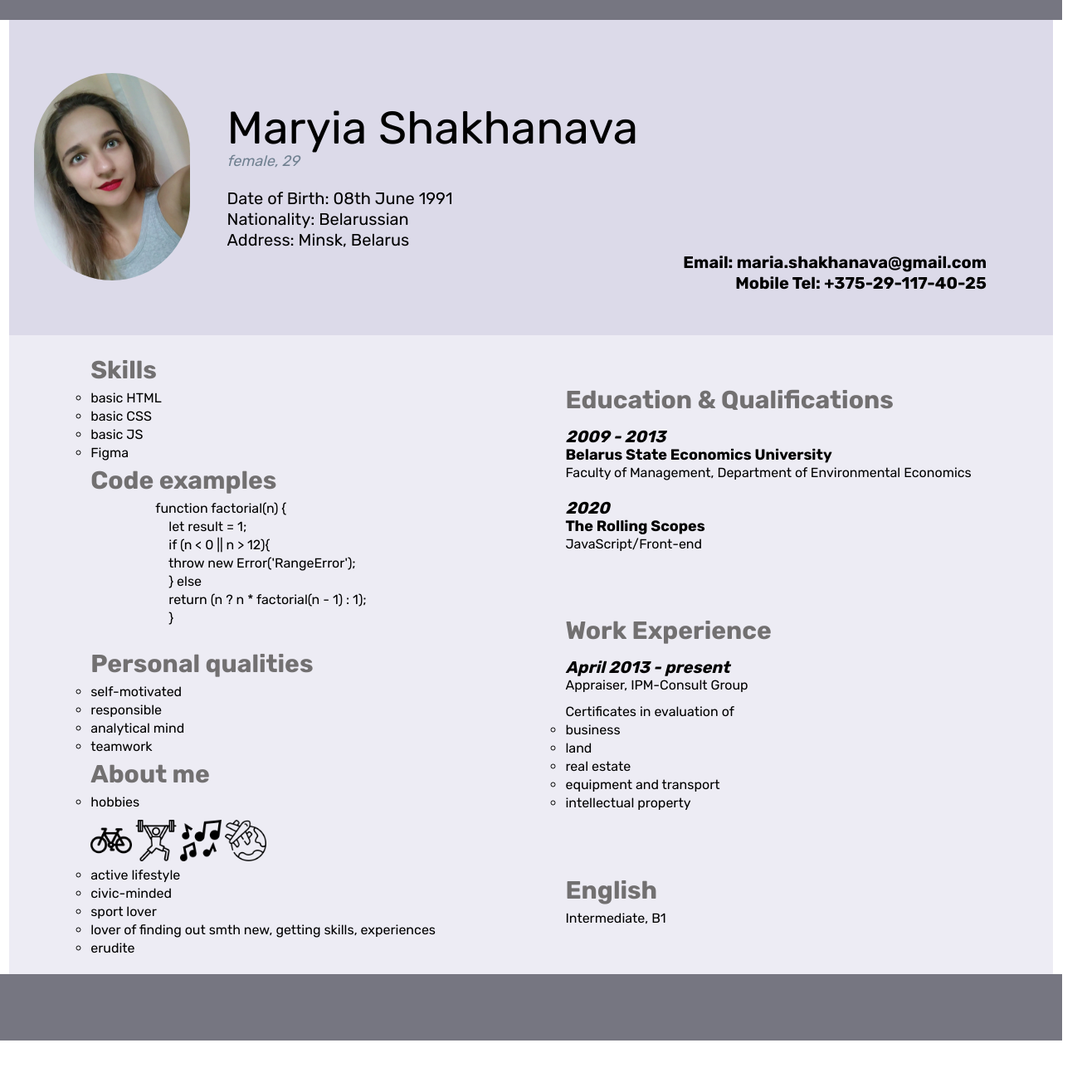
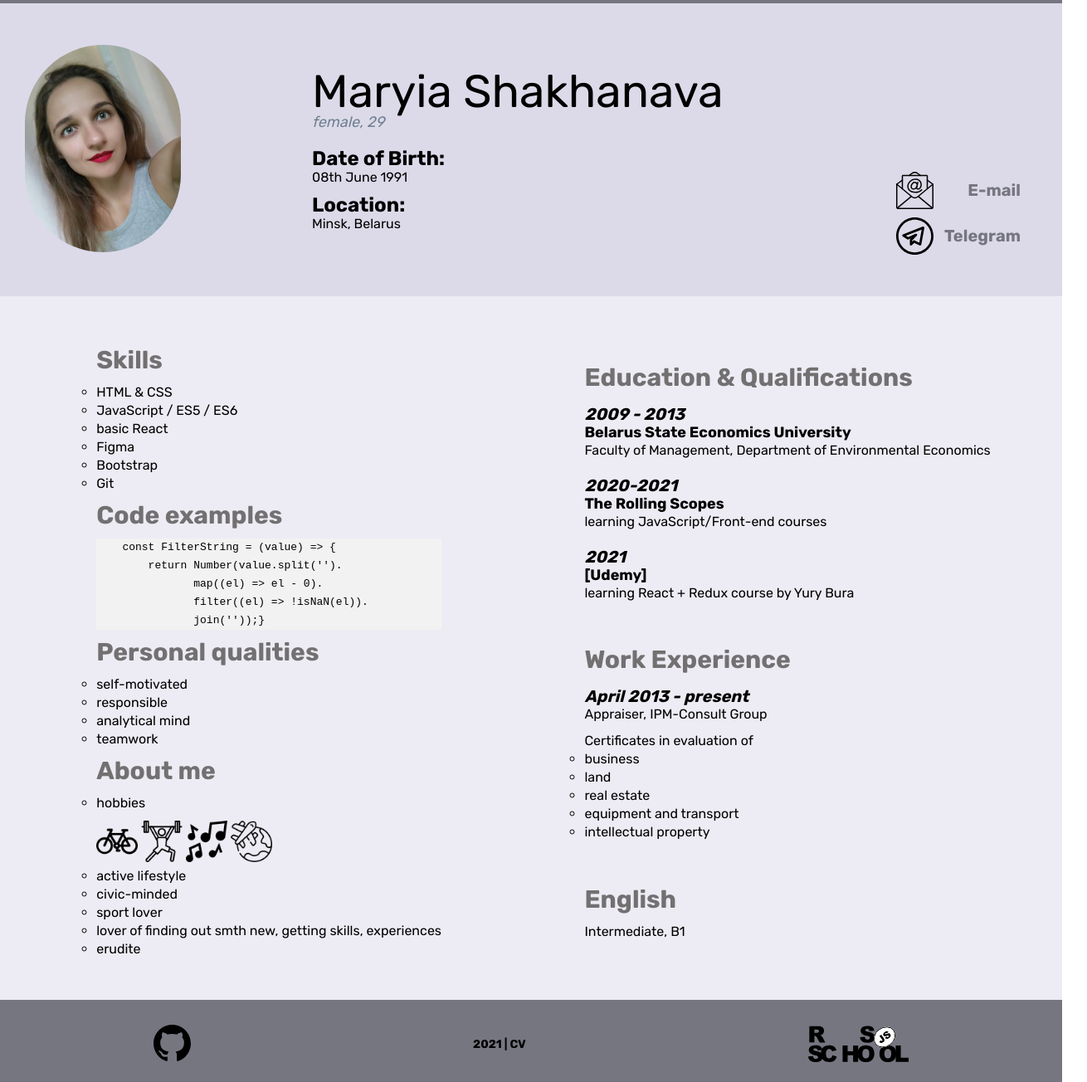
Before and after one commit to mari-shakhanava/rsschool-cv, a plain HTML site: page index.html in a window 1280 px wide. Shown: the part 56-1360 px from the top of the page at 83% size, 1310 px wide, since content can reach past the window. Before the commit the page ends 1310 px from the top, so only its background shows below. Drawn offline with Linux system fonts and the light colour scheme.

Commit message:
fix: fix warnings for validation feat: add favicon, change structure of contacts, add skills, add footer info, change stylese, refactor html structure for RS2021Q1, add media

```diff
--- a/css/style.css
+++ b/css/style.css
@@ -1,29 +1,39 @@
-/*header CSS*/
+/*all CSS*/
 
-.header{
-    height: 80px;
-    background: #767681;
-}
-
-.main_content{
-    max-width: 1258px;
-    margin: auto;
+html, body {
+    margin: 0 auto;
     font-family: Rubik, sans-serif;
 }
 
+.content{
+    width: 1250px;
+    margin: 0 auto;
+}
+
+.listType{
+    list-style-type: circle;
+}
+
+.icon{
+    height: 45px;
+}
+
+/*header CSS*/
+.header{
+    background-color: #DCDAE9;
+}
+
+.header_back{
+    background-color: #767681;
+    padding-top: 60px;
+}
+
 /*main_info block*/
-
 .main_info{
-    height: 280px;
-    background-color: #DCDAE9;
     padding: 50px 30px;
     display: flex;
-    justify-content: flex-start;
+    justify-content: space-between;
     align-items: center;
-}
-
-.main_info__pic{
-    margin-right: 45px;
 }
 
 .avatar{
@@ -31,46 +41,60 @@
     border-radius: 140px;
 }
 
-.main_info__text{
-    flex: 1;
-}
-
 .main_info__text h1{
     font-size: 55px;
 }
 
-.main_info__text p:first-of-type {
+.main_info__text h3{
+    font-size: 24px;
+    font-weight: bold;
+    line-height: 30px;
+    margin-top: 10px;
+}
+
+.main_info__text p {
     font-size: 18px;
     font-style: italic;
     color: slategrey;
     margin-bottom: 20px;
 }
 
-.main_info__text p{
-    font-size: 20px;
-    line-height: 25px;
-}
-
 .main_info__contacts{
     margin-left: 50px;
     margin-right: 50px;
-    text-align: end;
     align-self: flex-end;
     font-size: 20px;
     line-height: 25px;
     font-weight: bold;
 }
 
+.contacts_item{
+    margin-top: 10px;
+}
+
+.links{
+    text-decoration: none;
+    color: #767681;
+    display: flex;
+    justify-content: space-between;
+    align-items: center;
+    text-align: center;
+    width: 150px;
+}
+
+
 /*main_content block*/
+.main_content{
+    background-color: rgba(220, 218, 233, 0.5);
+}
 
 .main_content__details{
-    background-color: rgba(220, 218, 233, 0.5);
     display: flex;
     justify-content: space-around;
+    flex-wrap: wrap;
     text-align: left;
-    padding: 20px;
+    padding: 50px 30px;
     line-height: 22px;
-
 }
 
 .main_content__details__left{
@@ -85,18 +109,15 @@
     justify-content: space-around;
 }
 
-.main_content__details h2{
+h2{
     font-size: 30px;
     line-height: 25px;
     color: #727071;
     font-weight: bold;
-    margin: 10px 0px 10px 0px;
+    margin: 15px 0 15px 0;
     text-align: left;
 }
 
-.main_content__details ol{
-    list-style-type: circle;
-}
 
 .about_me{
     display: flex;
@@ -114,7 +135,6 @@
     font-size: 20px;
     font-style: italic;
     font-weight: bold;
-
 }
 
 .work_exp_name{
@@ -122,9 +142,88 @@
     font-weight: bold;
 }
 
+.pre{
+    font-family: monospace;
+    display: block;
+    white-space: pre;
+    background-color: #f2f2f2;
+}
 
 /*footer CSS*/
 .footer{
-    height: 80px;
     background: #767681;
+    font-size: 14px;
+    font-weight: 700;
+    padding: 30px 0;
 }
+
+
+.footerWrapper{
+    display: flex;
+    justify-content: space-around;
+    align-items: center;
+    flex-wrap: wrap;
+}
+
+@media screen and (max-width: 1243px) and (min-width: 768px) {
+    .content{
+        width: 680px;
+    }
+
+    .icon{
+        height: 30px;
+    }
+
+    .main_info {
+        padding: 25px 10px;
+    }
+
+    .main_info__text h1{
+        font-size: 28px;
+    }
+
+    .main_info__text h3{
+        font-size: 18px;
+        line-height: 20px;
+        margin-top: 10px;
+    }
+
+    .main_info__text p {
+        font-size: 16px;
+        font-style: italic;
+        color: slategrey;
+        margin-bottom: 15px;
+    }
+
+    .main_info__contacts{
+        margin-left: 30px;
+        margin-right: 30px;
+        font-size: 16px;
+    }
+
+    .links{
+        width: 115px;
+    }
+
+    .main_content__details{
+        padding: 20px 10px;
+        line-height: 18px;
+        font-size: 14px;
+    }
+
+    h2{
+        font-size: 20px;
+        line-height: 18px;
+        margin: 10px 0 10px 0;
+    }
+
+    .work_exp_date{
+        margin-top: 10px;
+        font-size: 16px;
+    }
+
+    .work_exp_name{
+        font-size: 16px;
+    }
+
+}
--- a/index.html
+++ b/index.html
@@ -2,130 +2,164 @@
 <html lang="en">
 <head>
     <meta charset="UTF-8">
+    <meta name="viewport" content="width=device-width">
+    <meta http-equiv="X-UA-Compatible" content="ie=edge">
     <title>CV Maria Shakhanava</title>
+    <link rel="apple-touch-icon" sizes="180x180" href="img/favicon_io/apple-touch-icon.png">
+    <link rel="icon" type="image/png" sizes="32x32" href="img/favicon_io/favicon-32x32.png">
+    <link rel="icon" type="image/png" sizes="16x16" href="img/favicon_io/favicon-16x16.png">
+    <link rel="manifest" href="img/favicon_io/site.webmanifest">
+
     <link href="https://fonts.googleapis.com/css2?family=Rubik:wght@400;700&display=swap" rel="stylesheet">
     <link rel="stylesheet" href="css/reset.css">
     <link rel="stylesheet" href="css/style.css">
+
 </head>
 
-
 <body>
-
-
 <header class="header">
-
-    </header>
-    <main class="main_content">
-        <section class="main_info">
-                <div class="main_info__pic">
+    <div class="header_back"></div>
+    <section class="main_info content">
+        <figure class="main_info__pic">
             <img src="./img/avatar.jpeg" class="avatar" alt="cv photo">
-                </div>
+        </figure>
         <div class="main_info__text">
             <h1>Maryia Shakhanava</h1>
             <p>female, 29</p>
-                    <p><b>Date of Birth:</b> 08th June 1991</p>
-                    <p><b>Nationality:</b> Belarussian</p>
-                    <p><b>Address:</b> Minsk, Belarus</p>
+            <ul class="main_info__text_wrapper">
+                <li >
+                    <h3>Date of Birth:</h3>
+                    <span>08th June 1991</span>
+                </li>
+                <li>
+                    <h3>Location:</h3>
+                    <span> Minsk, Belarus</span>
+                </li>
+            </ul>
         </div>
-                <div class="main_info__contacts">
-                    <p>Email: maria.shakhanava@gmail.com</p>
-                    <p>Mobile Tel: +375-29-117-40-25</p>
-                </div>
+        <nav class="main_info__contacts">
+            <ul >
+                <li class="contacts_item">
+                    <a href='mailto:maria.shakhanava@gmail.com' target="_blank" class="links">
+                        <img class="icon" src="./img/email.svg" alt="e-mail">
+                        <span>E-mail</span>
+                    </a>
+                </li>
+                <li class="contacts_item">
+                    <a href='https://t.me/toyzaemna' target="_blank" class="links">
+                        <img  class="icon" src="./img/telegram.svg" alt="telega">
+                        <span>Telegram</span>
+                    </a>
+                </li>
+            </ul>
+        </nav>
     </section>
-
-
-        <article class="main_content__details">
-
-            <article class="main_content__details__left">
+</header>
+<main class="main_content">
+    <div class="main_content__details content">
+        <div class="main_content__details__left">
             <section class="skills">
                 <h2>Skills</h2>
-                    <ol>
-                        <li>basic HTML</li>
-                        <li>basic CSS</li>
-                        <li>basic JS</li>
+                <ul class="listType">
+                    <li>HTML & CSS</li>
+                    <li>JavaScript / ES5 / ES6</li>
+                    <li>basic React</li>
                     <li>Figma</li>
-                    </ol>
+                    <li>Bootstrap</li>
+                    <li>Git</li>
+                </ul>
             </section>
             <section class="code_example">
                 <h2>Code examples</h2>
-                    <pre>
-                    function factorial(n) {
-                        let result = 1;
-                        if (n &lt; 0 || n > 12){
-                        throw new Error('RangeError');
-                        } else
-                        return (n ? n * factorial(n - 1) : 1);
-                        }
-                    </pre>
+                <pre class="pre">
+    const FilterString = (value) => {
+        return Number(value.split('').
+               map((el) => el - 0).
+               filter((el) => !isNaN(el)).
+               join(''));}</pre>
             </section>
             <section class="personal_q">
                 <h2>Personal qualities</h2>
-                    <ol>
+                <ul class="listType">
                     <li>self-motivated</li>
                     <li>responsible</li>
                     <li>analytical mind</li>
                     <li>teamwork</li>
-                    </ol>
+                </ul>
             </section>
             <section class="about_me">
                 <h2>About me</h2>
                 <div class="about_me_img">
-                        <ol>
+                    <ul class="listType">
                         <li>hobbies</li>
-                        </ol>
+                    </ul>
                     <img src="./img/bicycle.png" alt="bicycle">
                     <img src="./img/weightlifter.png" alt="workout">
                     <img src="./img/music.png" alt="music">
                     <img src="./img/travelling.png" alt="travelling">
                 </div>
                 <div class="about_me_text">
-                        <ol>
+                    <ul class="listType">
                         <li>active lifestyle</li>
                         <li>civic-minded</li>
                         <li>sport lover</li>
                         <li>lover of finding out smth new, getting skills, experiences</li>
                         <li>erudite</li>
-                        </ol>
+                    </ul>
                 </div>
             </section>
-            </article>
-            <article class="main_content__details__right">
+        </div>
+        <div class="main_content__details__right">
             <section class="edu_qua">
                 <h2>Education & Qualifications</h2>
                 <p class="work_exp_date">2009 - 2013</p>
                 <p class="work_exp_name">Belarus State Economics University</p>
                 <p>Faculty of Management, Department of Environmental Economics</p>
-                    <p class="work_exp_date">2020</p>
+                <p class="work_exp_date">2020-2021</p>
                 <p class="work_exp_name">The Rolling Scopes</p>
-                    <p>JavaScript/Front-end</p>
+                <p>learning JavaScript/Front-end courses</p>
+                <p class="work_exp_date">2021</p>
+                <p class="work_exp_name">[Udemy]</p>
+                <p>learning React + Redux course by Yury Bura</p>
+                <!--                    <p class="work_exp_date">2021</p>-->
+                <!--                    <p class="work_exp_name">The Rolling Scopes</p>-->
+                <!--                    <p>learning React course</p>-->
             </section>
             <section class="work_exp">
                 <h2>Work Experience</h2>
                 <p class="work_exp_date">April 2013 - present</p>
                 <p>Appraiser, IPM-Consult Group</p>
                 <p style="margin-top: 10px">Certificates in evaluation of</p>
-                    <ol>
+                <ul class="listType">
                     <li>business</li>
                     <li>land</li>
                     <li>real estate</li>
                     <li>equipment and transport</li>
                     <li>intellectual property</li>
-                    </ol>
+                </ul>
             </section>
             <section class="english">
                 <h2>English</h2>
                 <p>Intermediate, B1</p>
             </section>
-            </article>
-        </article>
-
-
+        </div>
+    </div>
 </main>
 <footer class="footer">
-
+    <div class="footerWrapper content">
+        <div class="footerLinks">
+            <a href="https://github.com/mari-shakhanava" target="_blank">
+                <img class="icon" src="img/git_icon.svg" alt="Author's GitHub">
+            </a>
+        </div>
+        <div>2021 | CV</div>
+        <div class="footerRSS footerLinks">
+            <a href="https://rs.school/js/" target="_blank">
+                <img src="img/rs_school_js.svg" alt="RSSLogo" class="icon">
+            </a>
+        </div>
+    </div>
 </footer>
 </body>
 
-
-
 </html>
```
Also changed, not shown: img/email.svg (added), img/favicon_io/android-chrome-192x192.png (added), img/favicon_io/android-chrome-512x512.png (added), img/favicon_io/apple-touch-icon.png (added), img/favicon_io/favicon-16x16.png (added), img/favicon_io/favicon-32x32.png (added), img/favicon_io/favicon.ico (added), img/favicon_io/site.webmanifest (added), img/file.svg (added), img/git_icon.svg (added), img/rs_school_js.svg (added), img/telegram.svg (added). Lines whose indentation alone changed are shown as unchanged.
